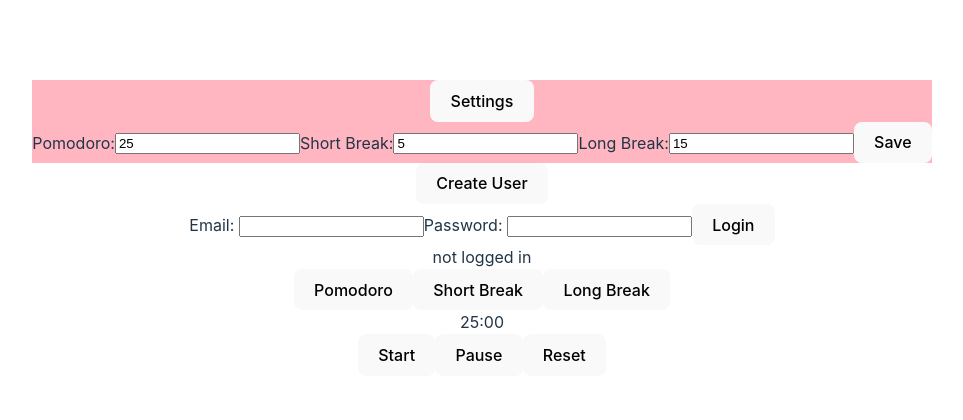
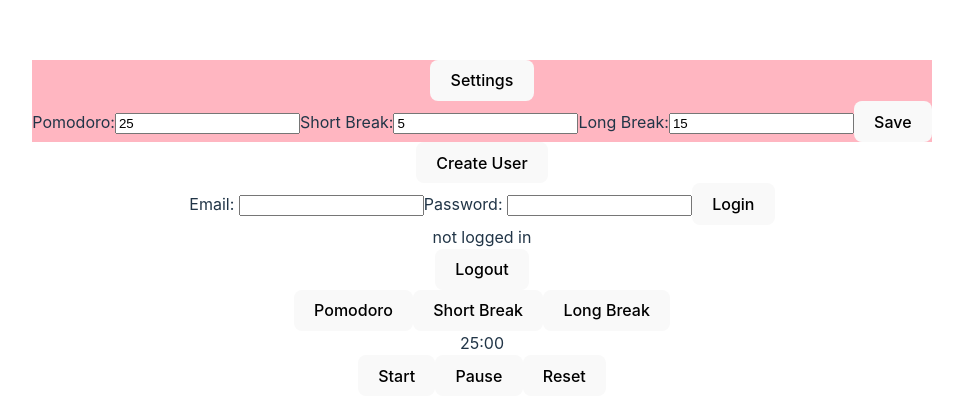
Before and after one commit to VitaliaSvirskaja/pomodoro, a React (Vite) app: page / in a window 1280 px wide. Shown: the part 172-592 px from the top of the page, without its empty margins (158-1121 px from the left). Built offline with nearby package versions, Linux system fonts and the light colour scheme.

Commit message:
implemented logout user function

```diff
--- a/src/pages/Home.tsx
+++ b/src/pages/Home.tsx
@@ -10,7 +10,7 @@ export const Home = () => {
   const [pomodoroTab, setPomodoroTab] = useState<PomodoroType>("Pomodoro");
   const [email, setEmail] = useState("");
   const [password, setPassword] = useState("");
-  const { register, logIn, user } = useAuthContext();
+  const { register, logIn, logOut, user } = useAuthContext();
 
   const initialTimer = useMemo(() => {
     if (pomodoroTab === "Pomodoro") {
@@ -38,6 +38,10 @@ export const Home = () => {
     logIn(email, password);
   }
 
+  function logout() {
+    logOut();
+  }
+
   function handleEmailLogin(email: React.ChangeEvent<HTMLInputElement>) {
     setEmail(email.target.value);
   }
@@ -59,6 +63,9 @@ export const Home = () => {
         <button onClick={login}>Login</button>
       </div>
       <div>{user ? "logged in" : "not logged in"}</div>
+      <div>
+        <button onClick={logout}>Logout</button>
+      </div>
       <button
         onClick={() => {
           togglePomodoroType("Pomodoro");
```
